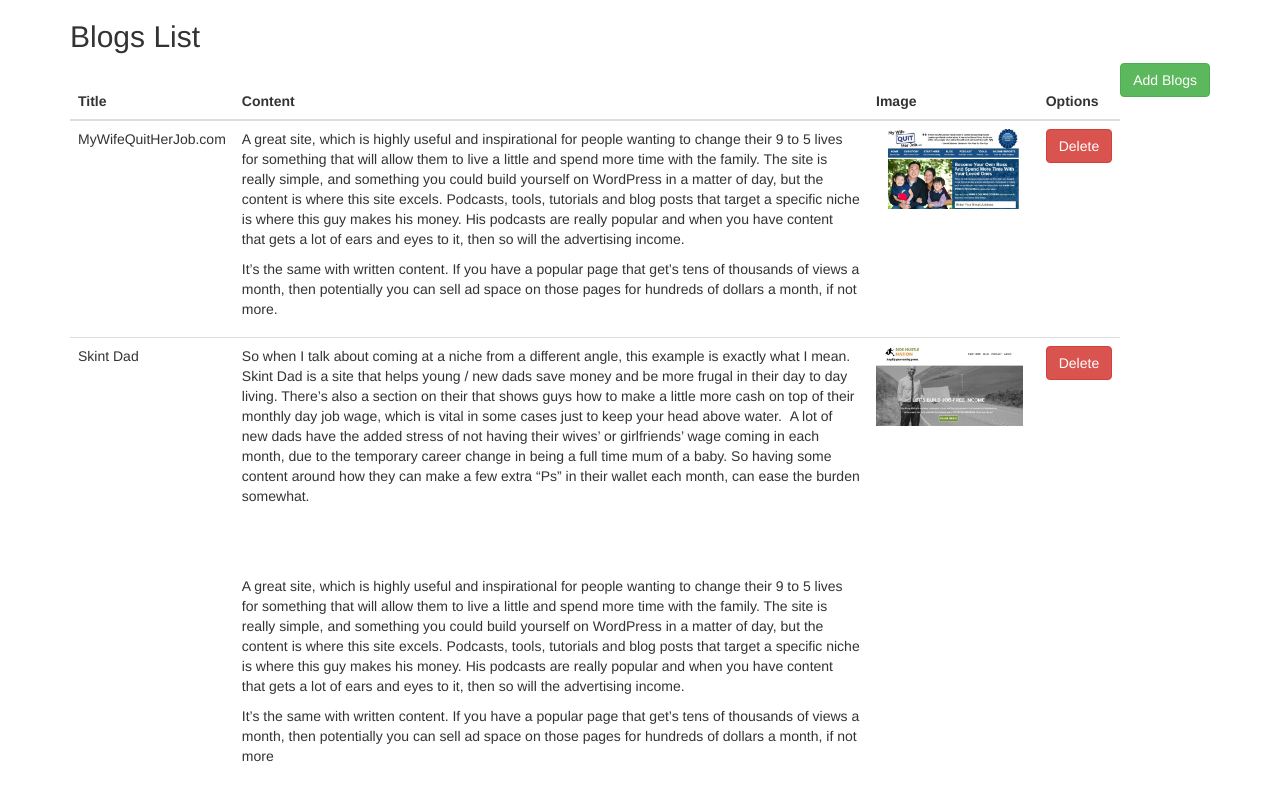
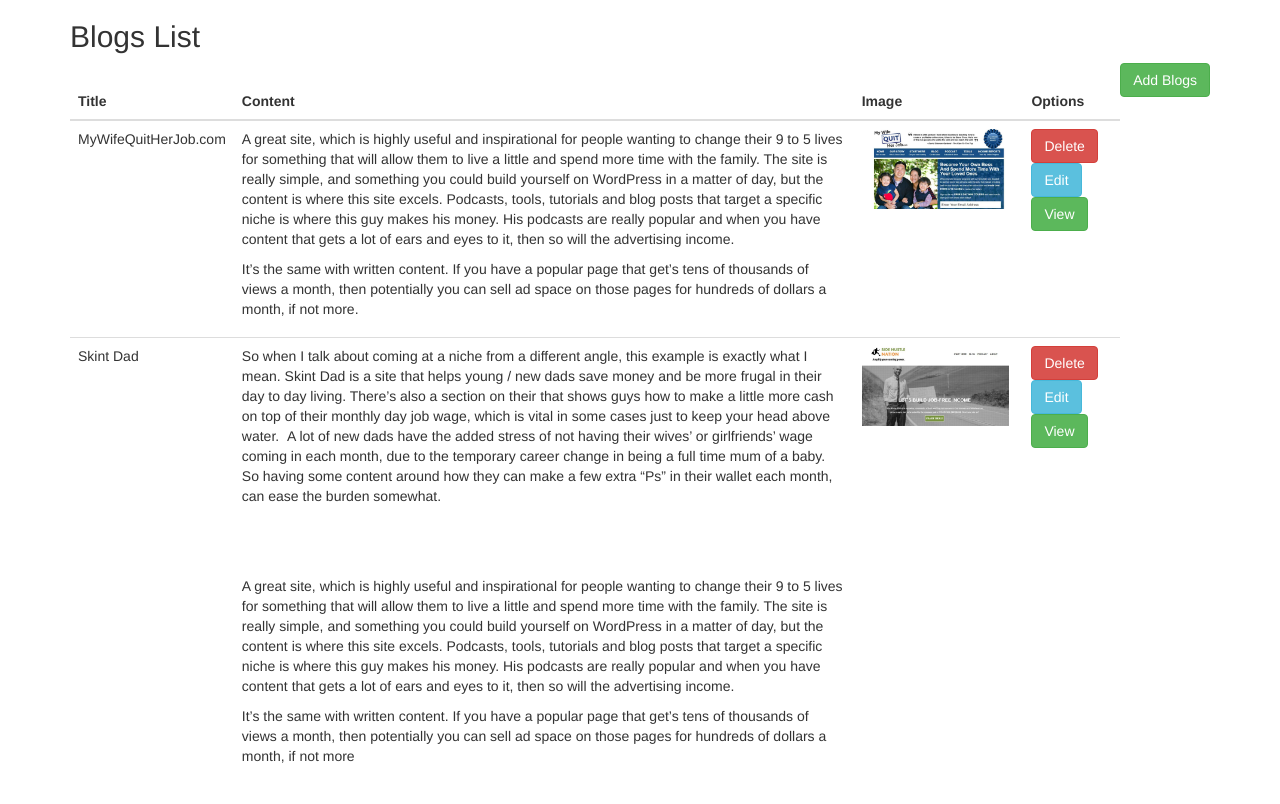
Before and after one commit to XtreemSolution/Blog-In-CodeIgniter, a CodeIgniter app: page /xtreemsolutionblogs/ in a window 1280 px wide. Run offline with CodeIgniter, Linux system fonts and the light colour scheme; data comes from the database, SQL or seed files in the repository; some libraries are stand-ins or nearby versions.

Commit message:
CRUD in CI

```diff
--- a/application/views/front/blogs/blog_list.php
+++ b/application/views/front/blogs/blog_list.php
@@ -25,8 +25,8 @@
         <td><img src="<?php echo  base_url('assets/uploads/blogs/') ?><?php echo $record->image_name ?>" widht="80" height="80"></td>
         <td>
             <a data-toggle="modal" data-id="<?php echo $record->id; ?>" data-url="<?php echo base_url('blogs/delete'); ?>" class="btn btn-danger tooltips" onClick="deleteRecord(this);" data-original-title="Delete this record" data-placement="top" data-container="body">Delete</a>
-           <!--  <a href="<?php echo base_url('blogs/update/'.$record->id) ?>" class="btn btn-info  tooltips" data-original-title="Update this record" data-placement="top" data-container="body">Edit</a>
-             <a href="<?php echo base_url('blogs/view/'.$record->id) ?>" class="btn btn-success  tooltips" data-original-title="Update this record" data-placement="top" data-container="body">View</a> -->
+            <a href="<?php echo base_url('blogs/update/'.$record->id) ?>" class="btn btn-info  tooltips" data-original-title="Update this record" data-placement="top" data-container="body">Edit</a>
+             <a href="<?php echo base_url('blogs/view/'.$record->id) ?>" class="btn btn-success  tooltips" data-original-title="Update this record" data-placement="top" data-container="body">View</a>
 
         </td>
 
```
